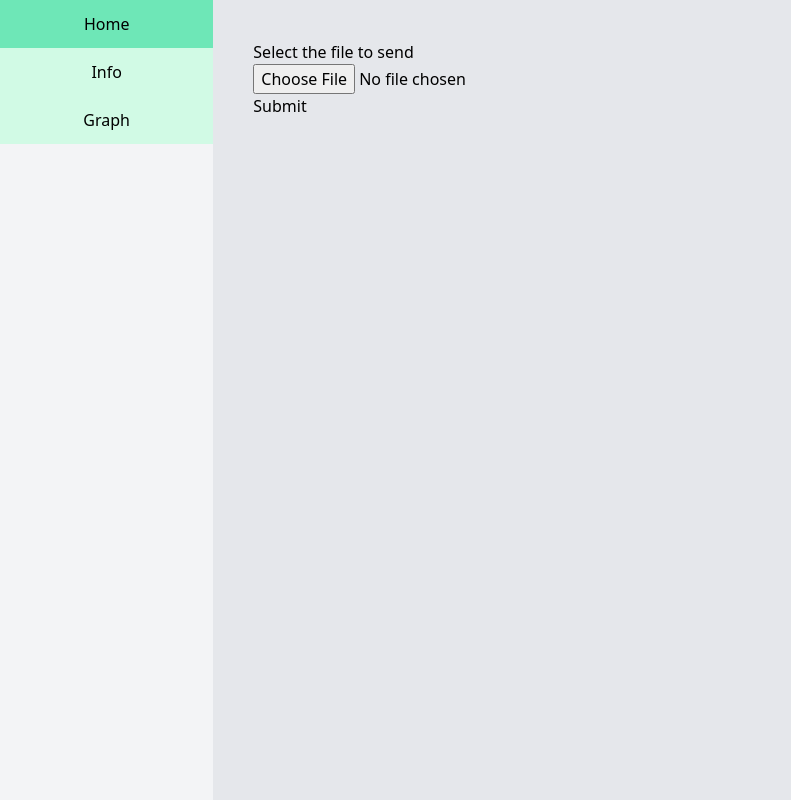
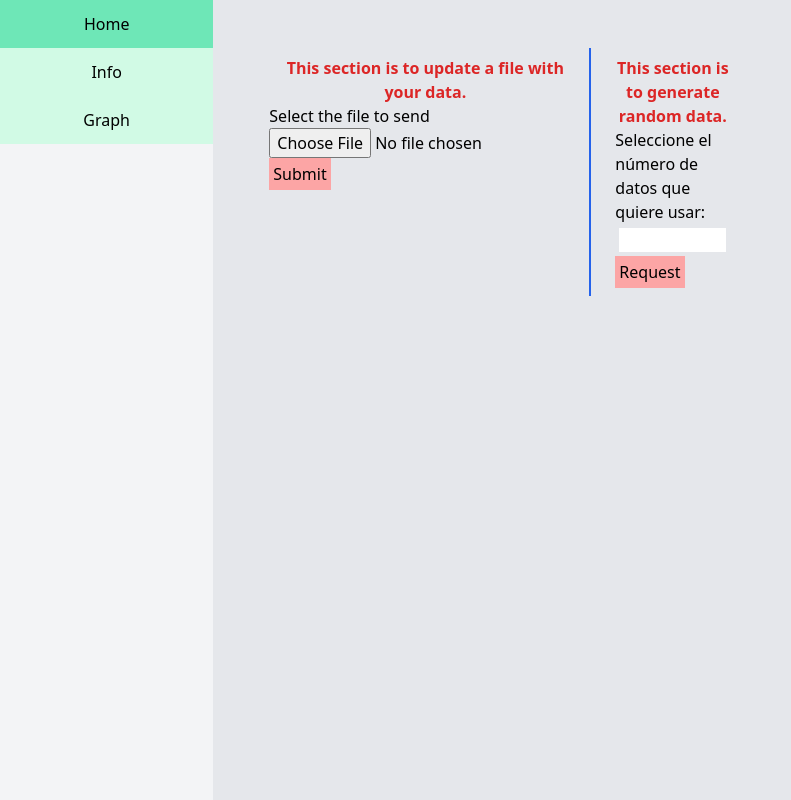
Before and after one commit to Bihart/PI1-and-software, a React (Create React App) app in the folder client/: page / in a window 1280 px wide. Both pictures are taken after a click on the button "Graph". Shown: the whole page, without its empty margins (0-791 px from the left). Built offline with nearby package versions, Linux system fonts and the light colour scheme.

Commit message:
➕ ADD together gen-data and up-data

```diff
--- a/client/src/GenerateData/GenerateData.jsx
+++ b/client/src/GenerateData/GenerateData.jsx
@@ -15,7 +15,7 @@ function GenerateData({onSubmit}) {
              className="m-1"
              required/>
       <button
-        className="bg-red-300 p-1">
+        className="bg-red-300 p-1 hover:bg-red-400">
         Request
       </button>
     </form>
--- a/client/src/Graph/Graph.jsx
+++ b/client/src/Graph/Graph.jsx
@@ -1,5 +1,5 @@
 import React, { Fragment, useState } from 'react';
-// import { GenerateData } from '../GenerateData/GenerateData'
+import { GenerateData } from '../GenerateData/GenerateData'
 import { Actions } from '../Actions/Actions'
 import { UpdateData } from '../UpdateData/UpdateData'
 
@@ -21,20 +21,20 @@ function Graph(){
     isFetch: false
   });
 
-  // const getDataOfServer = async (e) => {
-  //   e.preventDefault();
-  //   const n_data = document.getElementById("n_data").value;
-  //   const host = (numberOfData) => `http://localhost:5000/api?n_data=${n_data}`
-  //   const data = await fetch(host(n_data))
-  //         .then(res => res.json())
+  const getDataOfServer = async (e) => {
+    e.preventDefault();
+    const n_data = document.getElementById("n_data").value;
+    const host = (numberOfData) => `http:localhost:5000/api?n_data=${n_data}`
+    const data = await fetch(host(n_data))
+          .then(res => res.json())
 
-  //   setData({
-  //     sensors: [...data],
-  //     isFetch: true
-  //   });
+    setData({
+      sensors: [...data],
+      isFetch: true
+    });
 
-  //   document.getElementById("n_data").value = "";
-  // }
+    document.getElementById("n_data").value = "";
+  }
 
   const sentDataToServer = async (e) => {
     try
@@ -76,8 +76,20 @@ function Graph(){
 
   return (
     <Fragment>
-      <UpdateData onSubmit={sentDataToServer}/>
-      {/* <GenerateData onSubmit={getDataOfServer} /> */}
+      <div className="flex flex-row">
+        <div className="border-r-2 border-blue-600 m-2 p-2">
+          <h3 className="font-bold text-center text-red-600">
+            This section is to update a file with your data.
+          </h3>
+          <UpdateData onSubmit={sentDataToServer}/>
+        </div>
+        <div className="m-2 p-2">
+          <h3 className="font-bold text-center text-red-600">
+            This section is to generate random data.
+          </h3>
+          <GenerateData onSubmit={getDataOfServer} />
+        </div>
+      </div>
       {
         data.isFetch?
         <Actions data={data.sensors} isActive={data.isFetch}/> :
--- a/client/src/UpdateData/UpdateData.jsx
+++ b/client/src/UpdateData/UpdateData.jsx
@@ -4,7 +4,6 @@ function UpdateData({onSubmit})
 {
   return (
     <form onSubmit={onSubmit}>
-      <div>
         <label htmlFor="upgrade_file">
           Select the file to send
         </label>
@@ -14,10 +13,9 @@ function UpdateData({onSubmit})
                className="upgrade_file"
                accept=".json"
                required/>
-      </div>
-      <div>
-        <button>Submit</button>
-      </div>
+      <button className="bg-red-300 p-1 hover:bg-red-400">
+        Submit
+      </button>
     </form>
   );
 }
```
